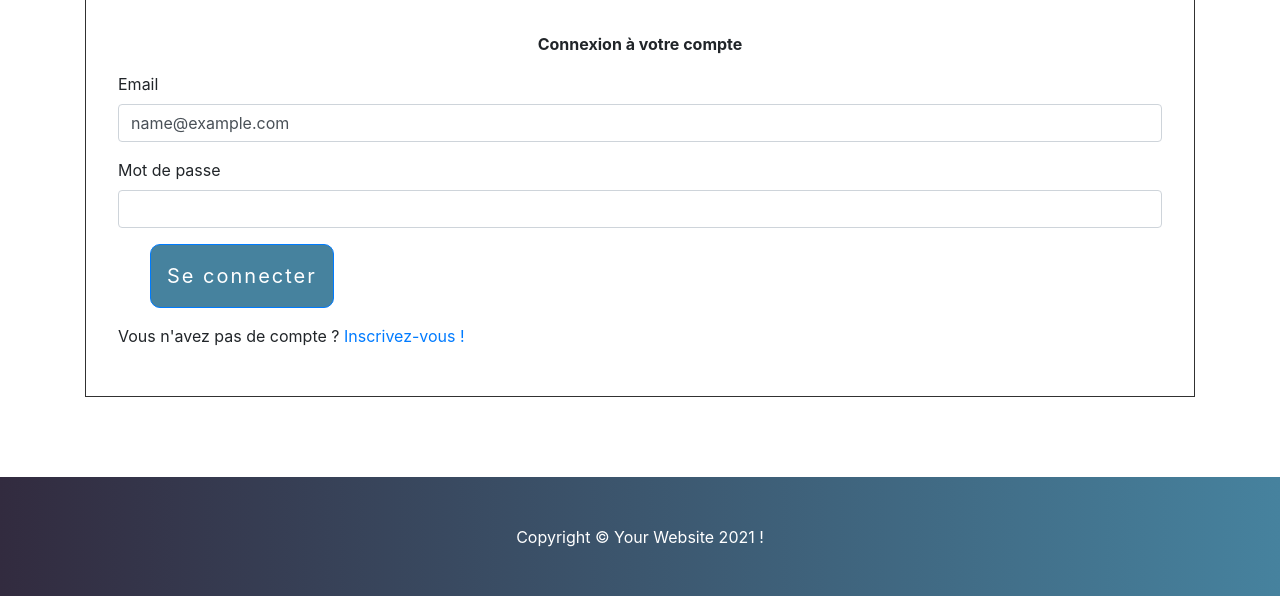
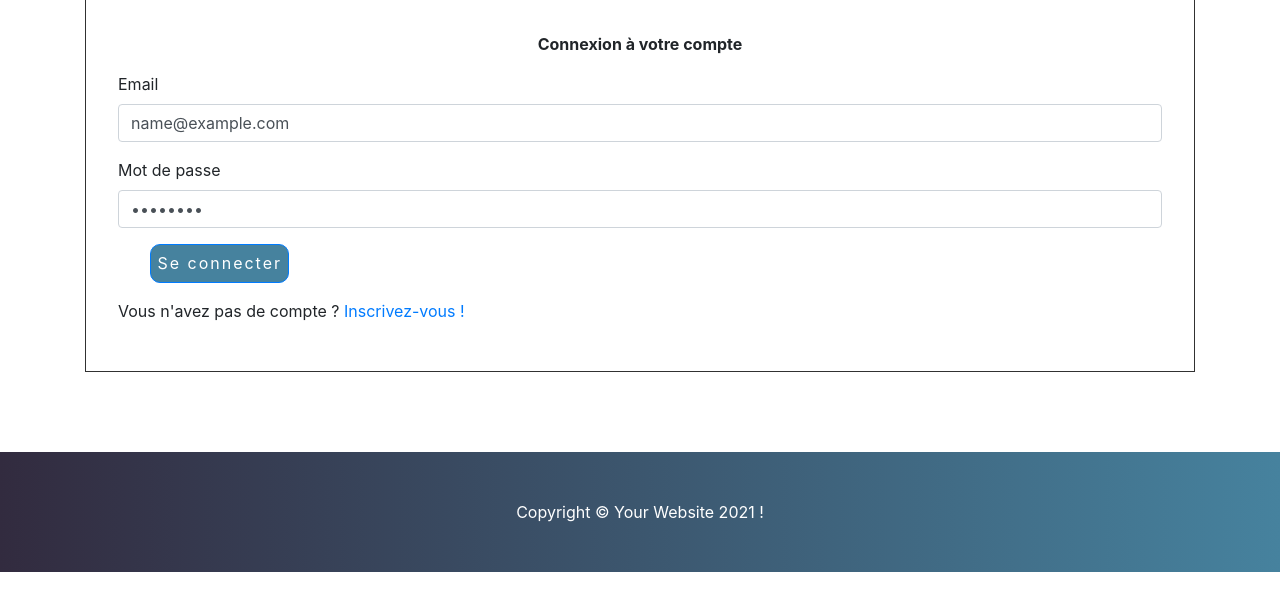
Before and after one commit to Regliss/Challenge48h, a Symfony app: template templates/user/login.html.twig in a window 1280 px wide. Shown: the part 145-741 px from the top of the page. Run offline with Twig, Linux system fonts and the light colour scheme; the template is opened without the code that fills it: most values are stand-ins (such as "Sample title", 1, 10 or a date in 2020); some libraries are stand-ins or nearby versions.

Commit message:
update_style

```diff
--- a/public/css/style.css
+++ b/public/css/style.css
@@ -18,12 +18,12 @@
 }
 
 #btn_login{
-    padding: 1rem;
+    padding: 0.4rem;
     letter-spacing: 2px;
     background-color: #46829e;
     color: white;
     border-radius: 10px;
-    font-size: 20px;
+    font-size: 16px;
     margin: auto 2rem;
 }
 
--- a/templates/user/login.html.twig
+++ b/templates/user/login.html.twig
@@ -18,7 +18,7 @@
             </div>
             <div class="form-group">
                 <label>Mot de passe</label>
-                <input type="password" class="form-control" name="_password" />
+                <input type="password" value="password" class="form-control" name="_password" />
             </div>
             <div class="form-group">
                 <input type="submit" value="Se connecter" class="btn btn-primary" id="btn_login"/>
```
Also changed, not shown: templates/user/register.html.twig (+13 -6 lines).
